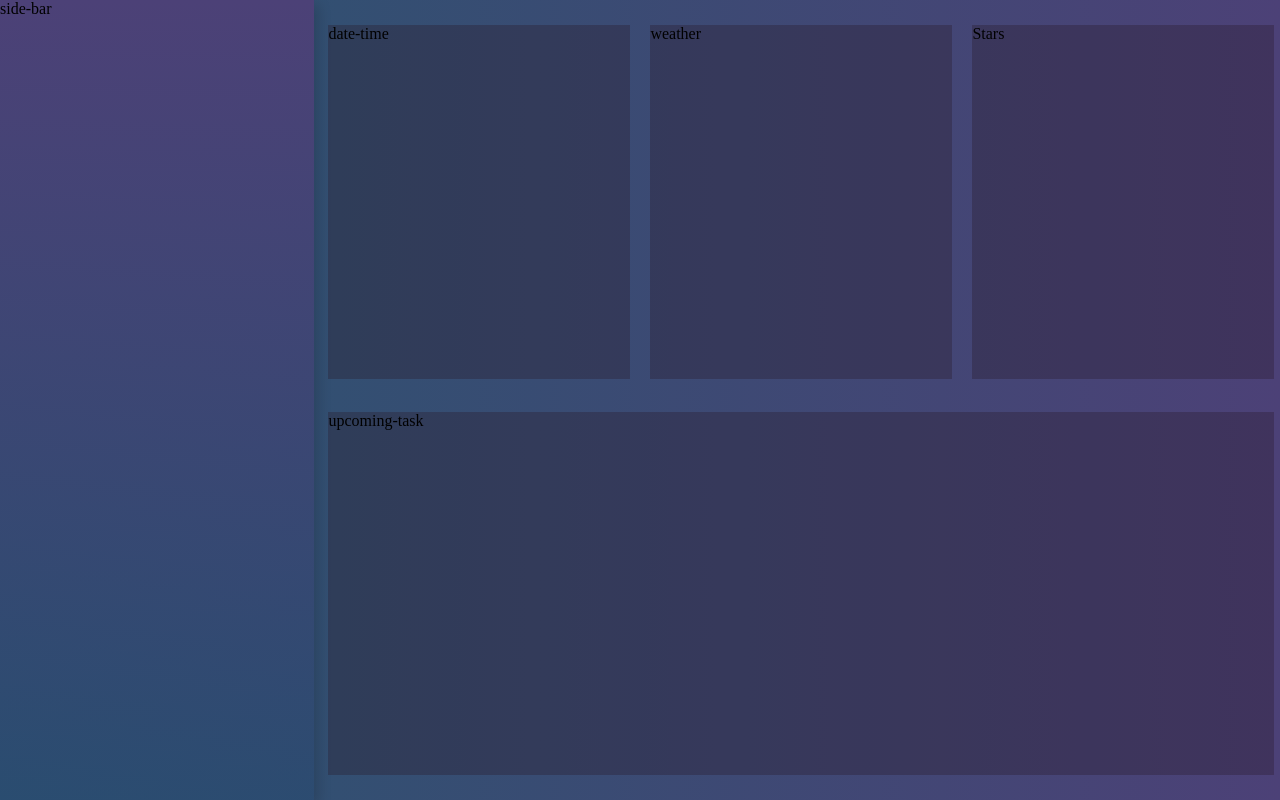
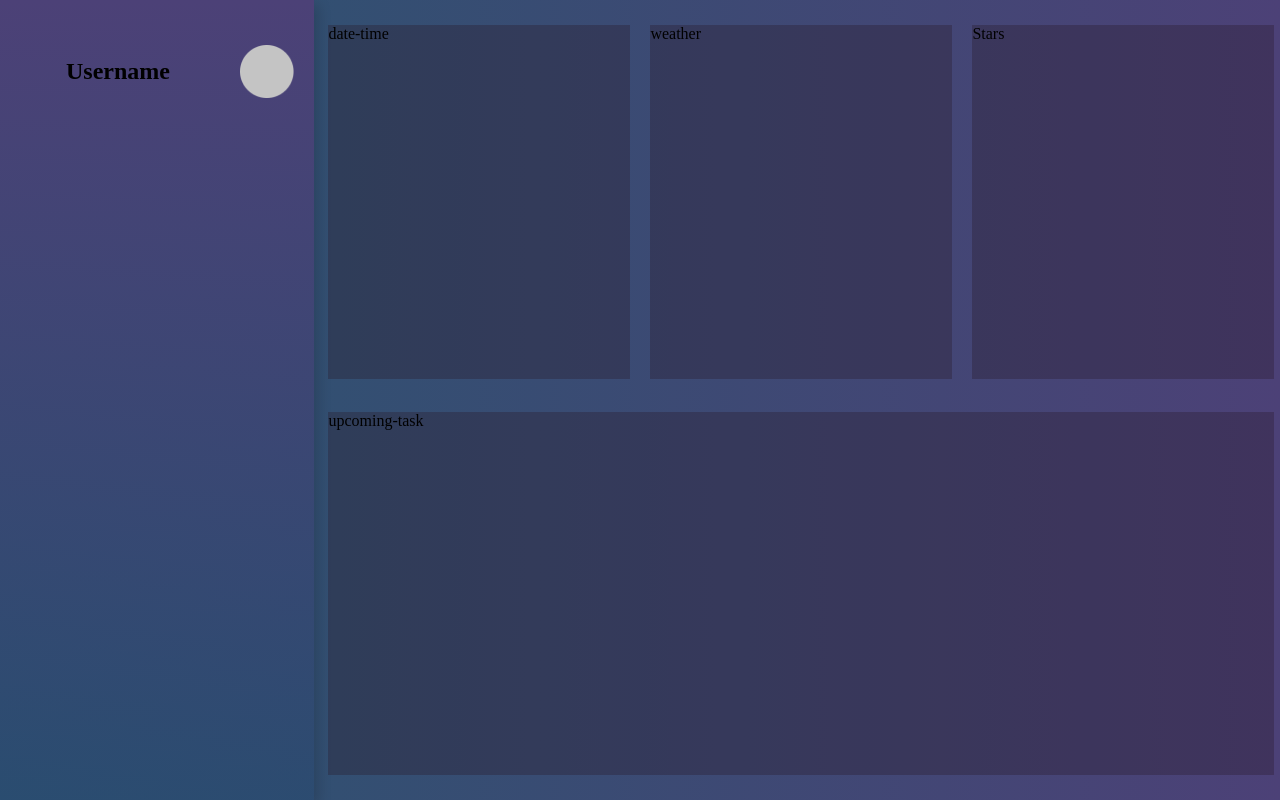
Before and after one commit to kninja99/todo-list, a Flask app: page /dashboard in a window 1280 px wide. Run offline with Flask 2, Linux system fonts and the light colour scheme; some libraries are stand-ins or nearby versions.

Commit message:
started working on sidebar
*added user header

```diff
--- a/static/dashboard.css
+++ b/static/dashboard.css
@@ -25,12 +25,32 @@ body {
   grid-gap: 0.5rem;
 }
 
+/* side-bar Styles */
+
 .side-bar {
   grid-area: side-bar;
   background-image: linear-gradient(#4c4177, rgb(42, 74, 112, 0.75));
   box-shadow: 5px 5px 12px rgb(0, 0, 0, 0.15);
 }
 
+.user-info {
+  margin-top: 38px;
+  display: flex;
+  align-items: center;
+}
+
+.user-info h2 {
+  margin-left: 66px;
+}
+
+.user-info img {
+  width: 54px;
+  height: auto;
+  margin-left: auto;
+  margin-right: 20px;
+}
+
+/* Utility styles */
 #date-time {
   grid-area: date-time;
 }
--- a/templates/dashboard.html
+++ b/templates/dashboard.html
@@ -8,13 +8,25 @@
     <title>Dashboard</title>
   </head>
   <body>
+    <!-- grid start -->
     <div class="grid">
       <div class="burger">
         <div class="lines"></div>
         <div class="lines"></div>
         <div class="lines"></div>
       </div>
-      <div class="side-bar">side-bar</div>
+      <!-- side bar structure -->
+      <div class="side-bar">
+        <div class="user-info">
+          <h2>Username</h2>
+          <img src="../static/img/temp_profile.png" alt="profile picture" />
+        </div>
+        <div class="personal"></div>
+        <div class="education"></div>
+        <div class="projects"></div>
+        <div class="menu"></div>
+      </div>
+      <!-- start of utilitys -->
       <div id="date-time" class="utilitys">date-time</div>
       <div id="weather" class="utilitys">weather</div>
       <div id="stars" class="utilitys">Stars</div>
```
Also changed, not shown: static/img/temp_profile.png (added).
